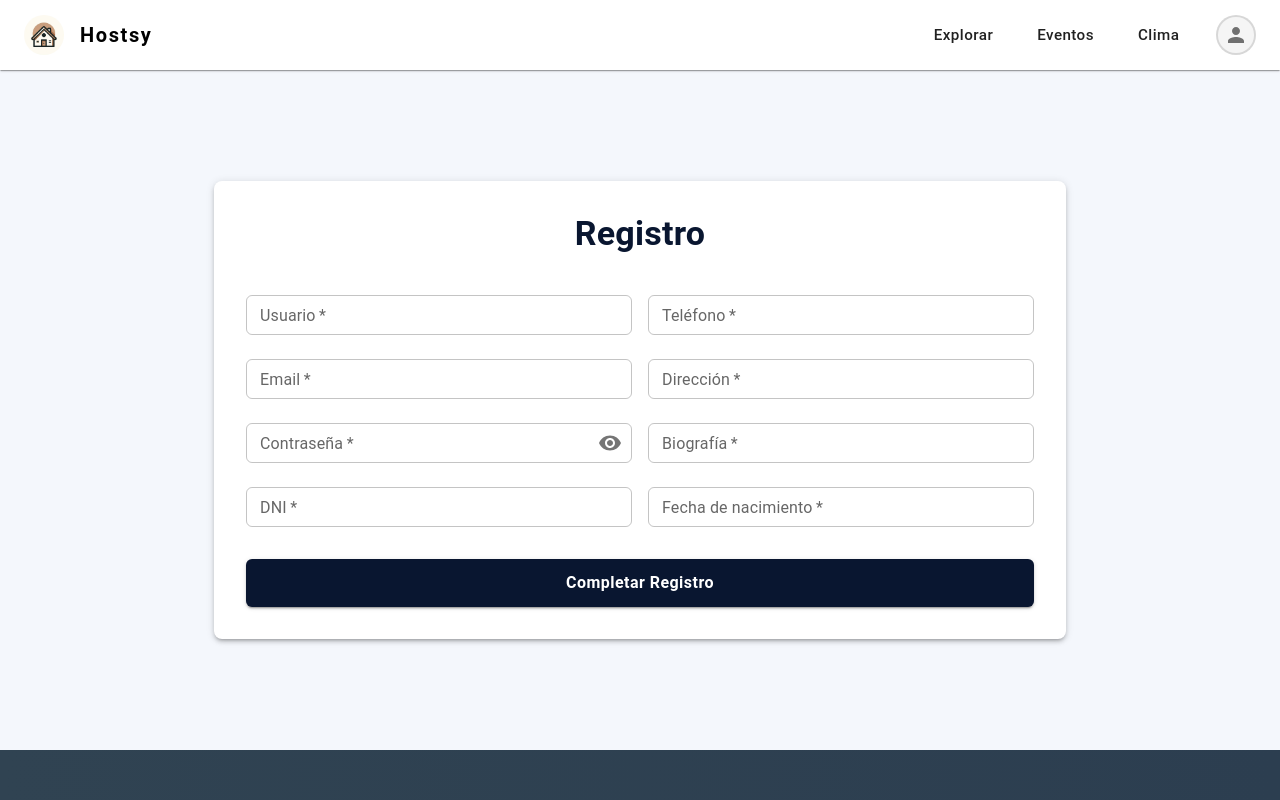
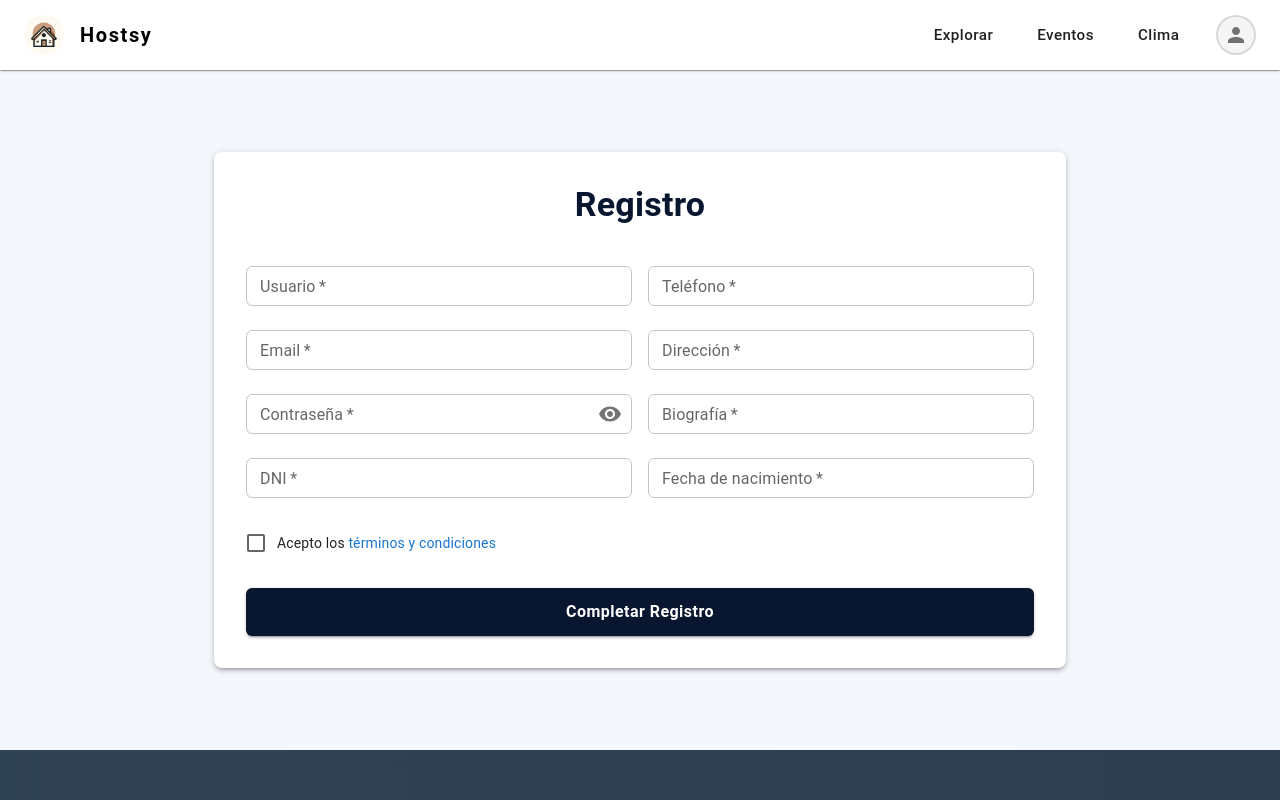
Before and after one commit to AlvaroMartinMunoz/TFG-AlvaroMartinMunoz, a React (Create React App) app in the folder marketplace/frontend/: page /registro in a window 1280 px wide. Shown: the top 800 px of the page. Built offline with nearby package versions, Linux system fonts and the light colour scheme.

Commit message:
feat(register): terminos y condiciones

```diff
--- a/marketplace/frontend/src/components/Register.js
+++ b/marketplace/frontend/src/components/Register.js
@@ -10,6 +10,9 @@ import {
   Alert,
   Paper,
   CircularProgress,
+  FormControlLabel,
+  Checkbox,
+  Link
 } from "@mui/material";
 import { Visibility, VisibilityOff } from "@mui/icons-material";
 import { useNavigate } from "react-router-dom";
@@ -34,6 +37,8 @@ const Register = () => {
   const [showPassword, setShowPassword] = useState(false);
   const navigate = useNavigate();
   const [loading, setLoading] = useState(false);
+  const [acceptedTerms, setAcceptedTerms] = useState(false);
+  const [termsError, setTermsError] = useState(false);
 
   useEffect(() => {
     const token = localStorage.getItem("accessToken");
@@ -163,6 +168,12 @@ const Register = () => {
     setErrors({});
     setMessage("");
     setMessage2("");
+
+    if (!acceptedTerms) {
+      setTermsError(true);
+      setLoading(false);
+      return;
+    }
 
     if (!(await validateForm())) {
       setMessage("Por favor, corrija los errores en el formulario");
@@ -437,6 +448,40 @@ const Register = () => {
                 />
               </Box>
             </Box>
+            <FormControlLabel
+              control={
+                <Checkbox
+                  checked={acceptedTerms}
+                  onChange={(e) => {
+                    setAcceptedTerms(e.target.checked);
+                    setTermsError(false); // Limpia el error al marcar
+                  }}
+                  color="primary"
+                />
+              }
+              label={
+                <Typography variant="body2">
+                  Acepto los{" "}
+                  <Link
+                    to="/terminos-y-condiciones"
+                    style={{ color: "#1976d2", textDecoration: "none" }}
+                    onClick={(e) => {
+                      e.preventDefault();
+                      window.open("/terminos-y-condiciones", "_blank");
+                    }}
+                  >
+                    términos y condiciones
+                  </Link>
+                </Typography>
+              }
+              sx={{ mt: 2 }}
+            />
+            {termsError && (
+              <Typography color="error" variant="body2" sx={{ mt: 1 }}>
+                Debes aceptar los términos y condiciones para continuar.
+              </Typography>
+            )}
+
 
             <Button
               type="submit"
```
